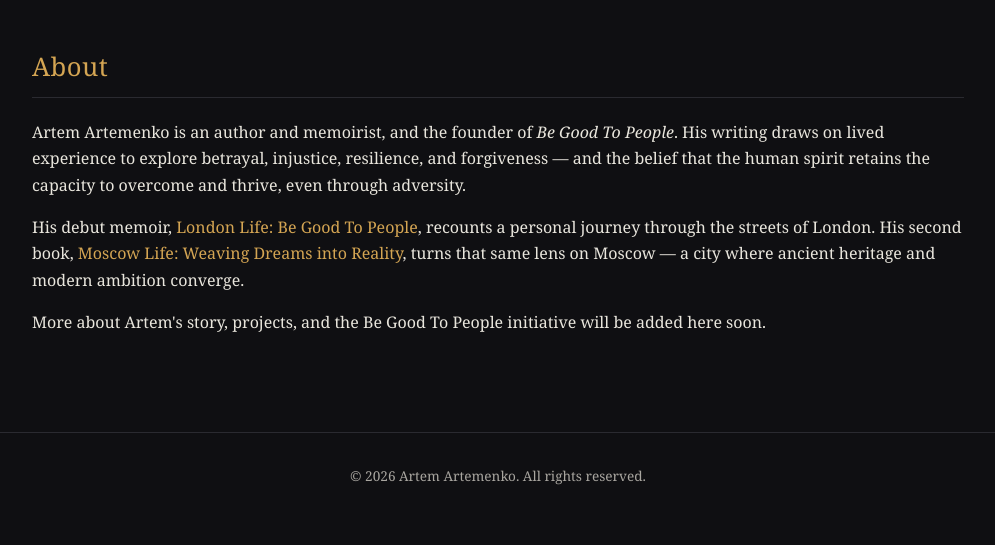
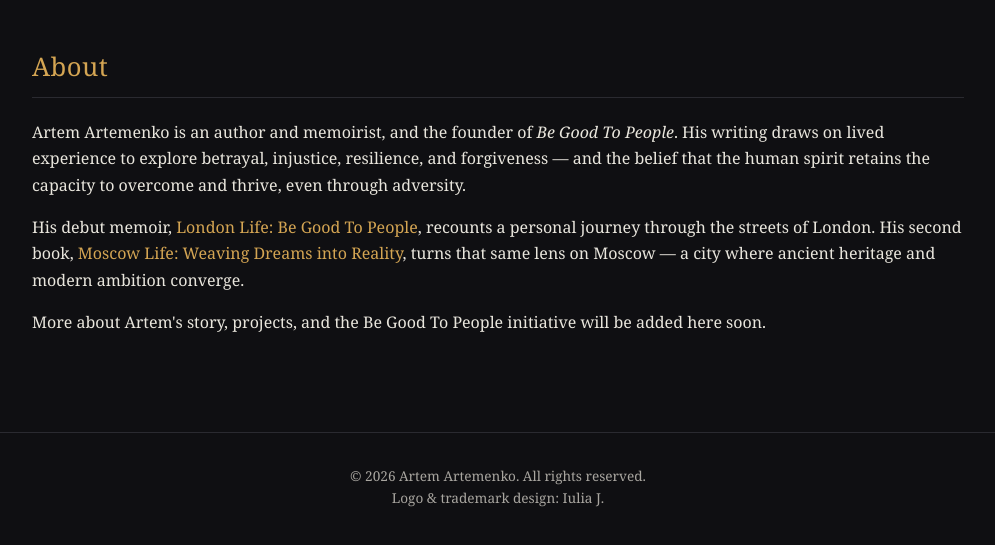
Before and after one commit to artspill78/artemartemenko.com, a plain HTML site: page about.html in a window 1280 px wide. Shown: the part 77-622 px from the top of the page, without its empty margins (142-1137 px from the left). Drawn offline with Linux system fonts and the light colour scheme.

Commit message:
Credit Iulia J. for logo and trademark design
Co-Authored-By: Claude Sonnet 5 <noreply@anthropic.com>
Claude-Session: https://claude.ai/code/session_01GuGBDxm8p5siNhNEdckXEH

```diff
--- a/about.html
+++ b/about.html
@@ -31,7 +31,8 @@
 </main>
 
 <footer class="site-footer">
-  &copy; <span id="year"></span> Artem Artemenko. All rights reserved.
+  &copy; <span id="year"></span> Artem Artemenko. All rights reserved.<br>
+  Logo &amp; trademark design: Iulia J.
 </footer>
 <script>document.getElementById('year').textContent = new Date().getFullYear();</script>
 </body>
```
Also changed, not shown: books.html (+2 -1 lines), contact.html (+2 -1 lines), index.html (+2 -1 lines).
